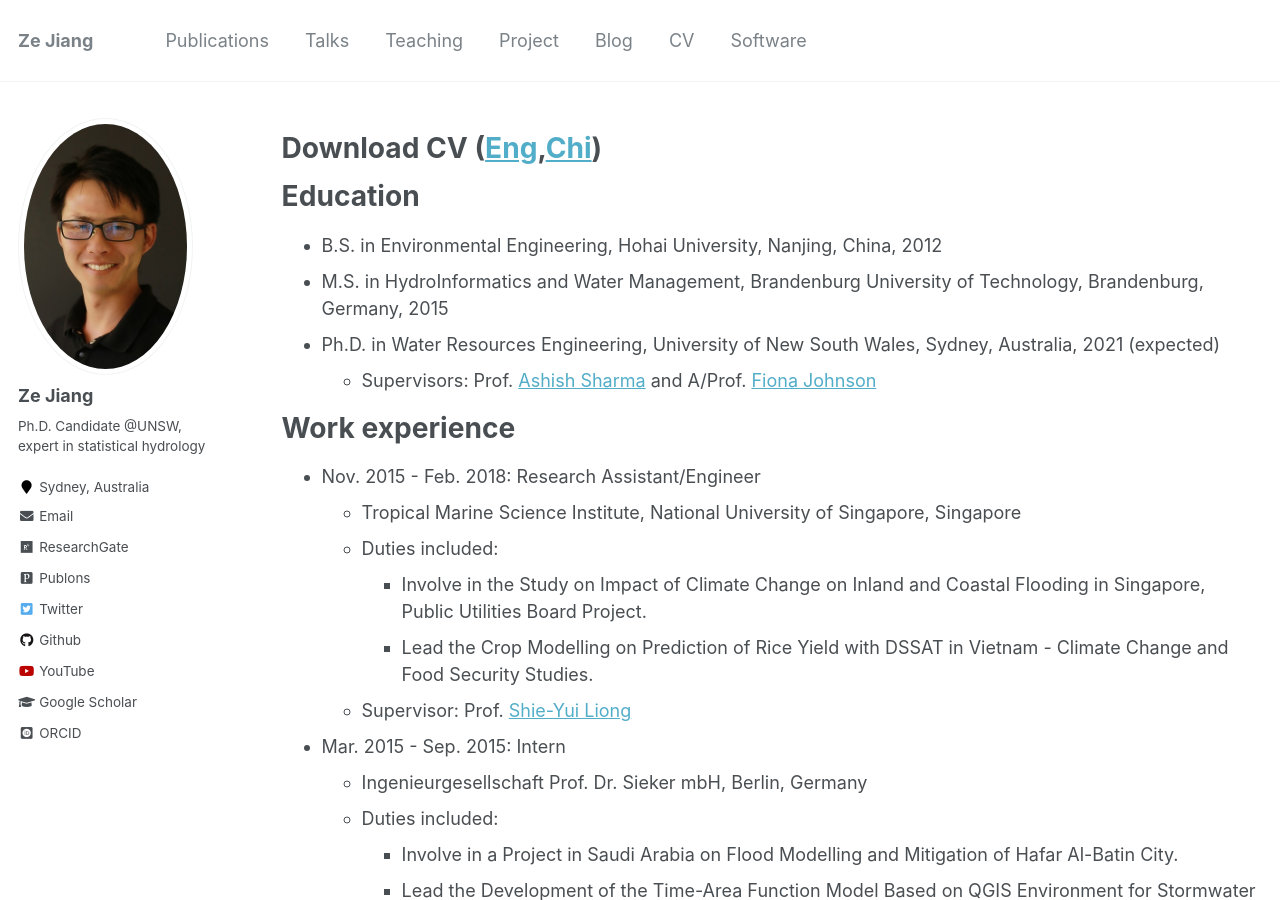
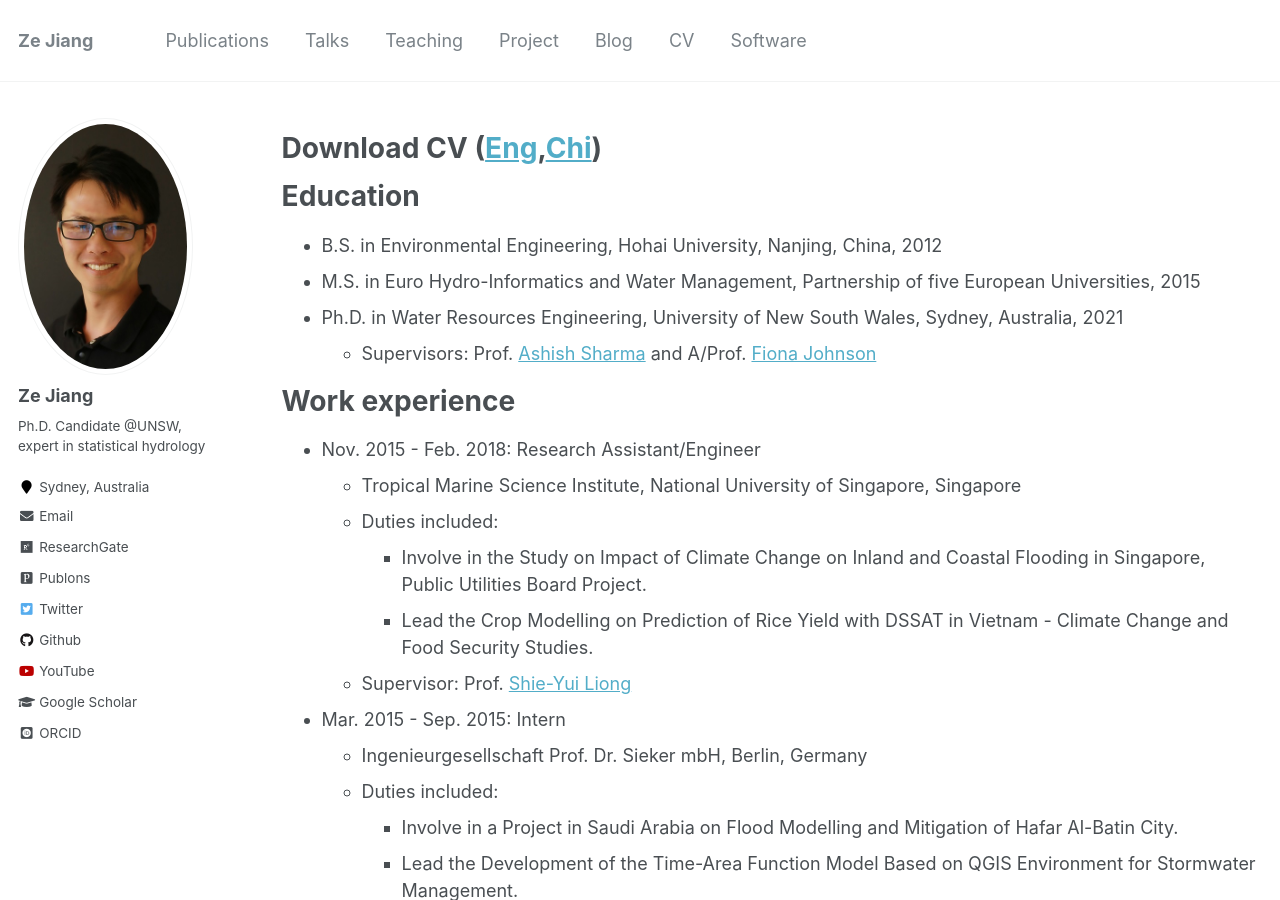
Before and after one commit to zejiang-unsw/zejiang-unsw.github.io, a Jekyll site: the page built from _pages/cv.md, in a window 1280 px wide and 900 px high. Built offline with Jekyll 4.4.1, drawn with Linux system fonts in a browser that asks for light colours; some web fonts are replaced.

Commit message:
update PhD

```diff
--- a/_config.yml
+++ b/_config.yml
@@ -10,7 +10,7 @@ locale                   : "en-US"
 title                    : "Ze Jiang"
 title_separator          : "-"
 name                     : &name "Ze Jiang"
-description              : &description "Ph.D. Candidate @UNSW, Sydney, Australia"
+description              : &description "Researcher in WRC@UNSW, Sydney, Australia"
 url                      : https://zejiangunsw.ml #https://zejiang-unsw.github.io # the base hostname & protocol for your site e.g. "https://mmistakes.github.io"
 baseurl                  : "" # the subpath of your site, e.g. "/blog"
 repository               : "zejiang-unsw.github.io"
--- a/_pages/cv.md
+++ b/_pages/cv.md
@@ -14,8 +14,8 @@ Download CV ([Eng](http://zejiang-unsw.github.io/files/CV_Ze JIANG_UNSW_Eng.pdf)
 Education
 ======
 * B.S. in Environmental Engineering, Hohai University, Nanjing, China, 2012
-* M.S. in HydroInformatics and Water Management, Brandenburg University of Technology, Brandenburg, Germany, 2015
-* Ph.D. in Water Resources Engineering, University of New South Wales, Sydney, Australia, 2021 (expected)
+* M.S. in Euro Hydro-Informatics and Water Management, Partnership of five European Universities, 2015
+* Ph.D. in Water Resources Engineering, University of New South Wales, Sydney, Australia, 2021
 	* Supervisors: Prof. [Ashish Sharma](https://scholar.google.com.au/citations?user=C_9ndbcAAAAJ&hl=en) and A/Prof. [Fiona Johnson](https://scholar.google.com.au/citations?user=PYu5v4YAAAAJ&hl=en)
 
 Work experience
```
Also changed, not shown: 2 other files.
